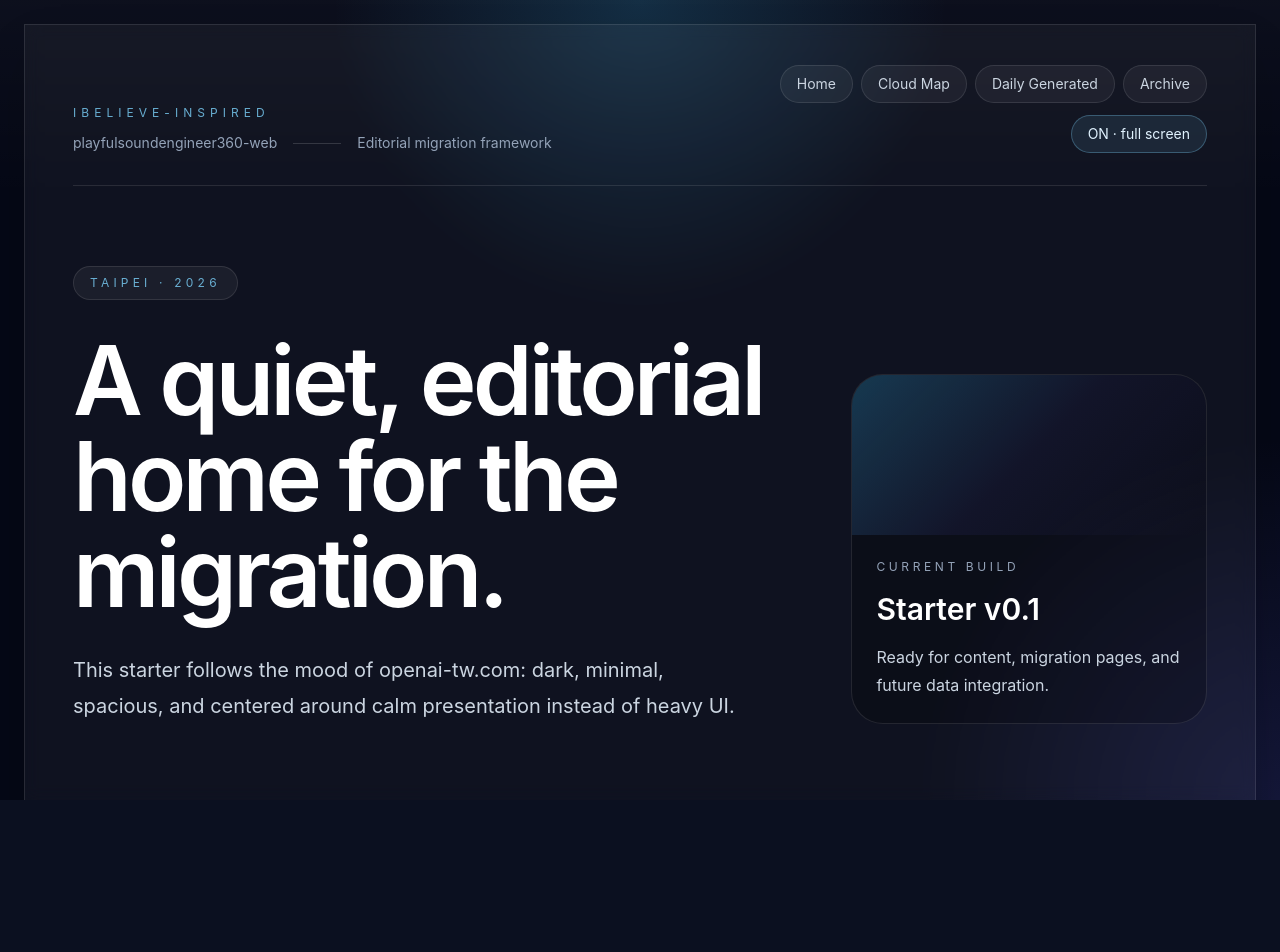
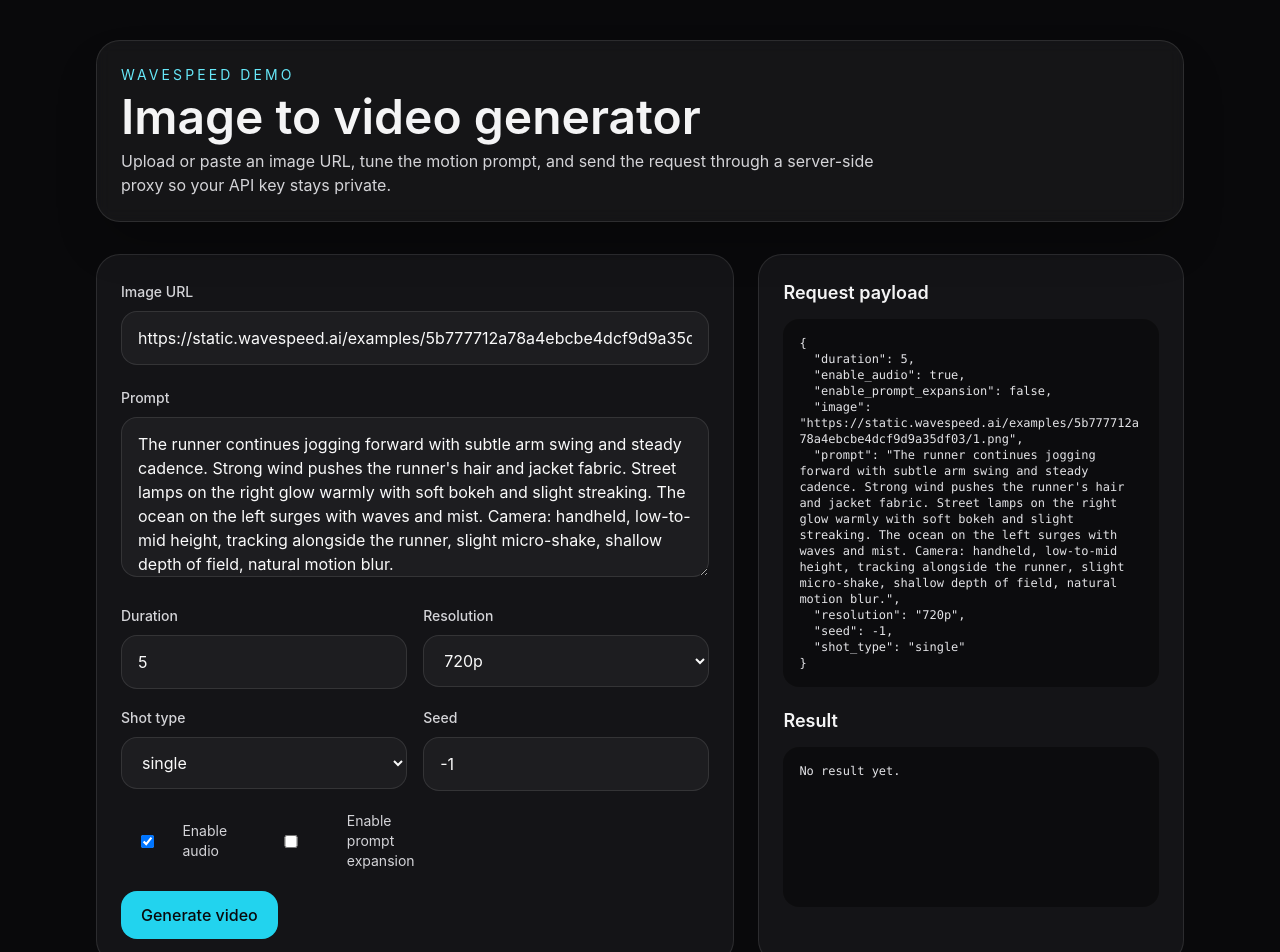
Before and after one commit to mavicair2tw/openai-tw-site, a Next.js app: page / in a window 1280 px wide. Shown: the top 952 px of the page. Before the commit the page ends 800 px from the top, so only its background shows below. Built offline with nearby package versions, Linux system fonts and the light colour scheme.

Commit message:
Build Wavespeed image-to-video demo

```diff
--- a/src/app/layout.tsx
+++ b/src/app/layout.tsx
@@ -2,8 +2,8 @@ import type { Metadata } from 'next';
 import '../styles/globals.css';
 
 export const metadata: Metadata = {
-  title: 'playfulsoundengineer360-web',
-  description: 'A calm, editorial migration-ready website.',
+  title: 'PlayfulSoundEngineer360',
+  description: 'Migration of the PlayfulSoundEngineer360 Google Sites home page.',
 };
 
 export default function RootLayout({
--- a/src/app/page.tsx
+++ b/src/app/page.tsx
@@ -1,215 +1,163 @@
-"use client";
+'use client';
 
-import { useMemo, useState } from 'react';
+import { FormEvent, useMemo, useState } from 'react';
 
-const sections = [
-  {
-    title: 'Cloud Map',
-    body: 'A structured space for navigation, themes, and the idea map behind the site.',
-    meta: 'Framework / routes / story',
-    video: 'https://www.youtube.com/embed/dQw4w9WgXcQ',
-    label: 'Video Card 01',
-  },
-  {
-    title: 'Daily Generated',
-    body: 'A rotating content zone for fresh entries, updates, or surfaced reflections.',
-    meta: 'Latest / live / current',
-    video: 'https://www.youtube.com/embed/oHg5SJYRHA0',
-    label: 'Video Card 02',
-  },
-  {
-    title: 'Archive Notes',
-    body: 'A quieter section for older material, references, and preserved context.',
-    meta: 'History / memory / log',
-    video: 'https://www.youtube.com/embed/9bZkp7q19f0',
-    label: 'Video Card 03',
-  },
-];
+type ApiResponse = {
+  id?: string;
+  status?: string;
+  message?: string;
+  data?: unknown;
+  raw?: unknown;
+};
 
-const navItems = ['Home', 'Cloud Map', 'Daily Generated', 'Archive'];
+const defaultPrompt =
+  'The runner continues jogging forward with subtle arm swing and steady cadence. Strong wind pushes the runner\'s hair and jacket fabric. Street lamps on the right glow warmly with soft bokeh and slight streaking. The ocean on the left surges with waves and mist. Camera: handheld, low-to-mid height, tracking alongside the runner, slight micro-shake, shallow depth of field, natural motion blur.';
 
 export default function Home() {
-  const [fullScreen, setFullScreen] = useState(true);
-  const layoutClass = useMemo(
-    () =>
-      fullScreen
-        ? 'fixed inset-0 z-50 overflow-y-auto px-3 py-3 sm:px-4 sm:py-4 lg:px-6 lg:py-6'
-        : 'relative min-h-screen overflow-hidden px-4 py-4 sm:px-6 sm:py-6 lg:px-8 lg:py-8',
-    [fullScreen],
+  const [image, setImage] = useState('https://static.wavespeed.ai/examples/5b777712a78a4ebcbe4dcf9d9a35df03/1.png');
+  const [prompt, setPrompt] = useState(defaultPrompt);
+  const [duration, setDuration] = useState(5);
+  const [resolution, setResolution] = useState('720p');
+  const [shotType, setShotType] = useState('single');
+  const [enableAudio, setEnableAudio] = useState(true);
+  const [enablePromptExpansion, setEnablePromptExpansion] = useState(false);
+  const [seed, setSeed] = useState(-1);
+  const [loading, setLoading] = useState(false);
+  const [result, setResult] = useState<ApiResponse | null>(null);
+  const [error, setError] = useState('');
+
+  const payload = useMemo(
+    () => ({
+      duration,
+      enable_audio: enableAudio,
+      enable_prompt_expansion: enablePromptExpansion,
+      image,
+      prompt,
+      resolution,
+      seed,
+      shot_type: shotType,
+    }),
+    [duration, enableAudio, enablePromptExpansion, image, prompt, resolution, seed, shotType],
   );
 
+  async function handleSubmit(e: FormEvent<HTMLFormElement>) {
+    e.preventDefault();
+    setLoading(true);
+    setError('');
+    setResult(null);
+
+    try {
+      const response = await fetch('/api/image-to-video', {
+        method: 'POST',
+        headers: { 'Content-Type': 'application/json' },
+        body: JSON.stringify(payload),
+      });
+
+      const data = await response.json();
+      if (!response.ok) {
+        throw new Error(data?.message || data?.error || 'Request failed');
+      }
+      setResult(data);
+    } catch (err) {
+      setError(err instanceof Error ? err.message : 'Something went wrong');
+    } finally {
+      setLoading(false);
+    }
+  }
+
   return (
-    <main className={`bg-[#050816] text-white ${layoutClass}`}>
-      {!fullScreen ? (
-        <div className="stars" aria-hidden="true">
-          <span className="star star-1" />
-          <span className="star star-2" />
-          <span className="star star-3" />
-          <span className="star star-4" />
-          <span className="star star-5" />
-          <span className="star star-6" />
-        </div>
-      ) : null}
-
-      <div className="pointer-events-none absolute inset-0 bg-[radial-gradient(circle_at_top,_rgba(56,189,248,0.18),_transparent_30%),radial-gradient(circle_at_bottom_right,_rgba(99,102,241,0.16),_transparent_24%),linear-gradient(180deg,rgba(255,255,255,0.03),transparent_25%)]" />
-
-      <div
-        className={
-          fullScreen
-            ? 'relative flex min-h-[calc(100vh-1.5rem)] w-full flex-col justify-between border border-white/10 bg-white/[0.045] px-5 py-6 shadow-2xl shadow-black/30 backdrop-blur sm:px-8 sm:py-8 lg:px-12 lg:py-10'
-            : 'relative mx-auto flex min-h-[calc(100vh-2rem)] max-w-7xl flex-col justify-between border border-white/10 bg-white/[0.045] px-5 py-6 shadow-2xl shadow-black/30 backdrop-blur sm:px-8 sm:py-8 lg:px-12 lg:py-10'
-        }
-      >
-        <header className="flex flex-col gap-6 border-b border-white/10 pb-8 lg:flex-row lg:items-end lg:justify-between">
-          <div className="space-y-3">
-            <p className="text-xs uppercase tracking-[0.42em] text-sky-300/80">
-              iBelieve-inspired
+    <main className="min-h-screen bg-zinc-950 text-zinc-100">
+      <div className="mx-auto flex min-h-screen max-w-6xl flex-col gap-8 px-4 py-10 sm:px-6 lg:px-8">
+        <section className="space-y-4 rounded-3xl border border-white/10 bg-white/5 p-6 shadow-2xl shadow-black/30 backdrop-blur">
+          <div className="space-y-2">
+            <p className="text-sm uppercase tracking-[0.22em] text-cyan-300">Wavespeed demo</p>
+            <h1 className="text-3xl font-semibold sm:text-5xl">Image to video generator</h1>
+            <p className="max-w-3xl text-sm leading-7 text-zinc-300 sm:text-base">
+              Upload or paste an image URL, tune the motion prompt, and send the request through a
+              server-side proxy so your API key stays private.
             </p>
-            <div className="flex items-center gap-4 text-sm text-slate-400">
-              <span>playfulsoundengineer360-web</span>
-              <span className="hidden h-px w-12 bg-white/15 sm:block" />
-              <span>Editorial migration framework</span>
-            </div>
-          </div>
-
-          <div className="flex flex-col items-start gap-3 lg:items-end">
-            <nav className="flex flex-wrap gap-2 text-sm text-slate-300">
-              {navItems.map((item) => (
-                <a
-                  key={item}
-                  href={`#${item.toLowerCase().replace(/\s+/g, '-')}`}
-                  className="rounded-full border border-white/10 bg-white/5 px-4 py-2 transition hover:border-sky-300/40 hover:bg-white/10 hover:text-white"
-                >
-                  {item}
-                </a>
-              ))}
-            </nav>
-            <button
-              type="button"
-              onClick={() => setFullScreen((value) => !value)}
-              className="rounded-full border border-sky-300/30 bg-sky-300/10 px-4 py-2 text-sm text-sky-100 transition hover:bg-sky-300/20"
-            >
-              {fullScreen ? 'ON · full screen' : 'OFF · small view'}
-            </button>
-          </div>
-        </header>
-
-        <section className="grid gap-10 py-16 lg:grid-cols-[1.35fr_0.65fr] lg:items-end lg:py-20">
-          <div className="max-w-4xl space-y-8">
-            <div className="inline-flex items-center gap-3 rounded-full border border-white/10 bg-white/5 px-4 py-2 text-xs uppercase tracking-[0.35em] text-sky-300/80">
-              Taipei · 2026
-            </div>
-            <h1 className="max-w-4xl text-5xl font-semibold tracking-[-0.04em] text-white sm:text-7xl lg:text-8xl">
-              A quiet, editorial home for the migration.
-            </h1>
-            <p className="max-w-2xl text-lg leading-8 text-slate-300 sm:text-xl sm:leading-9">
-              This starter follows the mood of openai-tw.com: dark, minimal,
-              spacious, and centered around calm presentation instead of heavy UI.
-            </p>
-          </div>
-
-          <aside className="overflow-hidden rounded-[2rem] border border-white/10 bg-black/20">
-            <div className="h-40 bg-[linear-gradient(135deg,rgba(56,189,248,0.25),rgba(99,102,241,0.08),transparent)]" />
-            <div className="space-y-4 p-6">
-              <p className="text-xs uppercase tracking-[0.3em] text-slate-400">
-                Current build
-              </p>
-              <p className="text-3xl font-semibold text-white">Starter v0.1</p>
-              <p className="leading-7 text-slate-300">
-                Ready for content, migration pages, and future data integration.
-              </p>
-            </div>
-          </aside>
-        </section>
-
-        <div className="border-t border-white/10" />
-
-        <section id="cloud-map" className="py-10 lg:py-12">
-          <div className="mb-8 flex flex-col gap-4 lg:flex-row lg:items-end lg:justify-between">
-            <div className="space-y-3">
-              <p className="text-xs uppercase tracking-[0.35em] text-sky-300/80">
-                Cloud Map
-              </p>
-              <h2 className="text-2xl font-medium text-white sm:text-3xl">
-                A structured map of the site
-              </h2>
-            </div>
-            <p className="max-w-lg text-sm leading-7 text-slate-400 sm:text-base">
-              A more publication-like arrangement with disciplined spacing,
-              section rhythm, and clear editorial hierarchy.
-            </p>
-          </div>
-
-          <div className="grid gap-4 md:grid-cols-3">
-            {sections.map((section, index) => (
-              <article
-                key={section.title}
-                className="overflow-hidden rounded-[1.75rem] border border-white/10 bg-white/5 transition hover:-translate-y-1 hover:border-sky-300/30 hover:bg-white/10"
-              >
-                <div className="border-b border-white/10 bg-black/30 p-4 text-xs uppercase tracking-[0.28em] text-slate-400">
-                  {section.label}
-                </div>
-                <div className={fullScreen ? 'h-[360px] border-b border-white/10 bg-black' : 'aspect-video border-b border-white/10 bg-black'}>
-                  <iframe
-                    className="h-full w-full"
-                    src={section.video}
-                    title={section.title}
-                    loading="lazy"
-                    allow="accelerometer; autoplay; clipboard-write; encrypted-media; gyroscope; picture-in-picture; web-share"
-                    allowFullScreen
-                  />
-                </div>
-                <div className="p-6">
-                  <p className="text-xs uppercase tracking-[0.3em] text-sky-300/80">
-                    {section.meta}
-                  </p>
-                  <h3 className="mt-5 text-2xl font-medium text-white">
-                    {section.title}
-                  </h3>
-                  <p className="mt-4 leading-8 text-slate-300">{section.body}</p>
-                  <div className="mt-8 h-px bg-gradient-to-r from-white/20 via-white/8 to-transparent" />
-                  <p className="mt-4 text-xs uppercase tracking-[0.28em] text-slate-500">
-                    0{index + 1}
-                  </p>
-                </div>
-              </article>
-            ))}
           </div>
         </section>
 
-        <div className="border-t border-white/10" />
+        <div className="grid gap-6 lg:grid-cols-[1.2fr_0.8fr]">
+          <form onSubmit={handleSubmit} className="space-y-5 rounded-3xl border border-white/10 bg-zinc-900/80 p-6">
+            <Field label="Image URL">
+              <input className="input" value={image} onChange={(e) => setImage(e.target.value)} />
+            </Field>
 
-        <section id="daily-generated" className="py-10 lg:py-12">
-          <div className="grid gap-6 lg:grid-cols-[0.8fr_1.2fr] lg:items-start">
-            <div className="space-y-3">
-              <p className="text-xs uppercase tracking-[0.35em] text-sky-300/80">
-                Daily Generated
-              </p>
-              <h2 className="text-2xl font-medium text-white sm:text-3xl">
-                Fresh content area
-              </h2>
+            <Field label="Prompt">
+              <textarea className="input min-h-40" value={prompt} onChange={(e) => setPrompt(e.target.value)} />
+            </Field>
+
+            <div className="grid gap-4 sm:grid-cols-2">
+              <Field label="Duration">
+                <input className="input" type="number" min={1} max={30} value={duration} onChange={(e) => setDuration(Number(e.target.value))} />
+              </Field>
+              <Field label="Resolution">
+                <select className="input" value={resolution} onChange={(e) => setResolution(e.target.value)}>
+                  <option value="720p">720p</option>
+                  <option value="1080p">1080p</option>
+                </select>
+              </Field>
+              <Field label="Shot type">
+                <select className="input" value={shotType} onChange={(e) => setShotType(e.target.value)}>
+                  <option value="single">single</option>
+                  <option value="multi">multi</option>
+                </select>
+              </Field>
+              <Field label="Seed">
+                <input className="input" type="number" value={seed} onChange={(e) => setSeed(Number(e.target.value))} />
+              </Field>
             </div>
-            <div className="rounded-[1.75rem] border border-white/10 bg-black/20 p-6 sm:p-8">
-              <p className="max-w-3xl text-base leading-8 text-slate-300 sm:text-lg sm:leading-9">
-                This section can later rotate daily posts, featured updates, or
-                generated fragments — like a living front page. The spacing and
-                divider treatment now lean closer to publication design than a
-                standard marketing landing page.
-              </p>
+
+            <div className="flex flex-wrap gap-4 text-sm text-zinc-300">
+              <label className="flex items-center gap-2">
+                <input type="checkbox" checked={enableAudio} onChange={(e) => setEnableAudio(e.target.checked)} />
+                Enable audio
+              </label>
+              <label className="flex items-center gap-2">
+                <input type="checkbox" checked={enablePromptExpansion} onChange={(e) => setEnablePromptExpansion(e.target.checked)} />
+                Enable prompt expansion
+              </label>
             </div>
-          </div>
-        </section>
 
-        <div className="border-t border-white/10" />
+            <button
+              type="submit"
+              disabled={loading}
+              className="rounded-2xl bg-cyan-400 px-5 py-3 font-medium text-zinc-950 transition hover:bg-cyan-300 disabled:cursor-not-allowed disabled:opacity-60"
+            >
+              {loading ? 'Generating…' : 'Generate video'}
+            </button>
 
-        <footer
-          id="archive"
-          className="flex flex-col gap-3 pt-8 text-sm text-slate-400 lg:flex-row lg:items-center lg:justify-between"
-        >
-          <p>Designed to feel close to the reference style, but unique to your site.</p>
-          <p>Migration-ready · Next.js · Tailwind</p>
-        </footer>
+            {error ? <p className="rounded-2xl border border-red-400/30 bg-red-500/10 p-4 text-sm text-red-200">{error}</p> : null}
+          </form>
+
+          <aside className="space-y-5 rounded-3xl border border-white/10 bg-zinc-900/80 p-6">
+            <div>
+              <h2 className="text-lg font-semibold">Request payload</h2>
+              <pre className="mt-3 overflow-auto rounded-2xl bg-black/40 p-4 text-xs text-zinc-200">
+                {JSON.stringify(payload, null, 2)}
+              </pre>
+            </div>
+
+            <div>
+              <h2 className="text-lg font-semibold">Result</h2>
+              <pre className="mt-3 overflow-auto rounded-2xl bg-black/40 p-4 text-xs text-zinc-200 min-h-40">
+                {result ? JSON.stringify(result, null, 2) : 'No result yet.'}
+              </pre>
+            </div>
+          </aside>
+        </div>
       </div>
     </main>
   );
 }
+
+function Field({ label, children }: { label: string; children: React.ReactNode }) {
+  return (
+    <label className="block space-y-2">
+      <span className="text-sm font-medium text-zinc-300">{label}</span>
+      {children}
+    </label>
+  );
+}
--- a/src/styles/globals.css
+++ b/src/styles/globals.css
@@ -2,98 +2,51 @@
 @tailwind components;
 @tailwind utilities;
 
-:root {
-  color-scheme: dark;
+html {
+  scroll-behavior: smooth;
 }
 
-html,
 body {
   margin: 0;
-  min-height: 100%;
-  background: #0b1020;
-  color: #e5e7eb;
-  font-family: Inter, system-ui, -apple-system, BlinkMacSystemFont, 'Segoe UI', sans-serif;
+  font-family: Inter, ui-sans-serif, system-ui, -apple-system, BlinkMacSystemFont, 'Segoe UI', sans-serif;
+  background: #09090b;
+  color: #fafafa;
 }
 
-html {
-  scroll-behavior: smooth;
+* {
+  box-sizing: border-box;
+}
+
+input,
+textarea,
+select {
+  width: 100%;
+}
+
+.input {
+  border-radius: 1rem;
+  border: 1px solid rgba(255, 255, 255, 0.1);
+  background: rgba(255, 255, 255, 0.04);
+  padding: 0.875rem 1rem;
+  color: #fafafa;
+  outline: none;
+}
+
+.input:focus {
+  border-color: rgba(34, 211, 238, 0.6);
+  box-shadow: 0 0 0 3px rgba(34, 211, 238, 0.15);
+}
+
+textarea.input {
+  resize: vertical;
+}
+
+pre {
+  white-space: pre-wrap;
+  word-break: break-word;
 }
 
 a {
   color: inherit;
   text-decoration: none;
 }
-
-.stars {
-  position: absolute;
-  inset: 0;
-  pointer-events: none;
-}
-
-.star {
-  position: absolute;
-  display: block;
-  border-radius: 9999px;
-  background: rgba(255, 255, 255, 0.9);
-  box-shadow: 0 0 16px rgba(125, 211, 252, 0.35);
-  animation: twinkle 4s ease-in-out infinite;
-}
-
-.star-1 {
-  top: 12%;
-  left: 8%;
-  width: 2px;
-  height: 2px;
-}
-
-.star-2 {
-  top: 20%;
-  right: 18%;
-  width: 3px;
-  height: 3px;
-  animation-delay: 0.8s;
-}
-
-.star-3 {
-  top: 34%;
-  left: 72%;
-  width: 2px;
-  height: 2px;
-  animation-delay: 1.2s;
-}
-
-.star-4 {
-  top: 68%;
-  left: 14%;
-  width: 3px;
-  height: 3px;
-  animation-delay: 1.6s;
-}
-
-.star-5 {
-  top: 76%;
-  right: 10%;
-  width: 2px;
-  height: 2px;
-  animation-delay: 2s;
-}
-
-.star-6 {
-  top: 48%;
-  left: 48%;
-  width: 4px;
-  height: 4px;
-  animation-delay: 2.4s;
-}
-
-@keyframes twinkle {
-  0%,
-  100% {
-    opacity: 0.22;
-    transform: scale(0.82);
-  }
-  50% {
-    opacity: 1;
-    transform: scale(1.2);
-  }
-}
```
Also changed, not shown: src/app/api/image-to-video/route.ts (added, +27 -0 lines), 2 other files (tests, documents, lock files or other folders).
